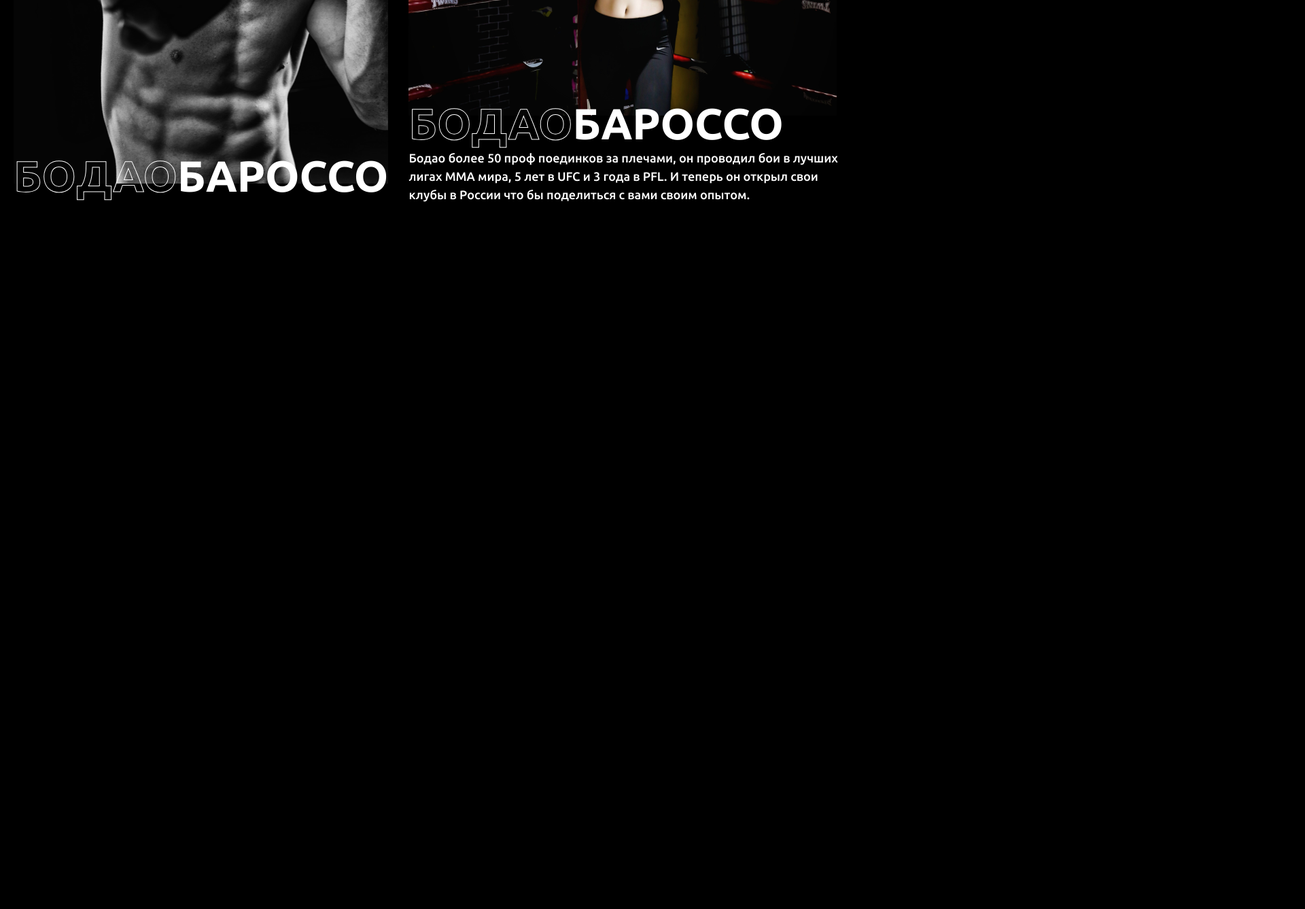
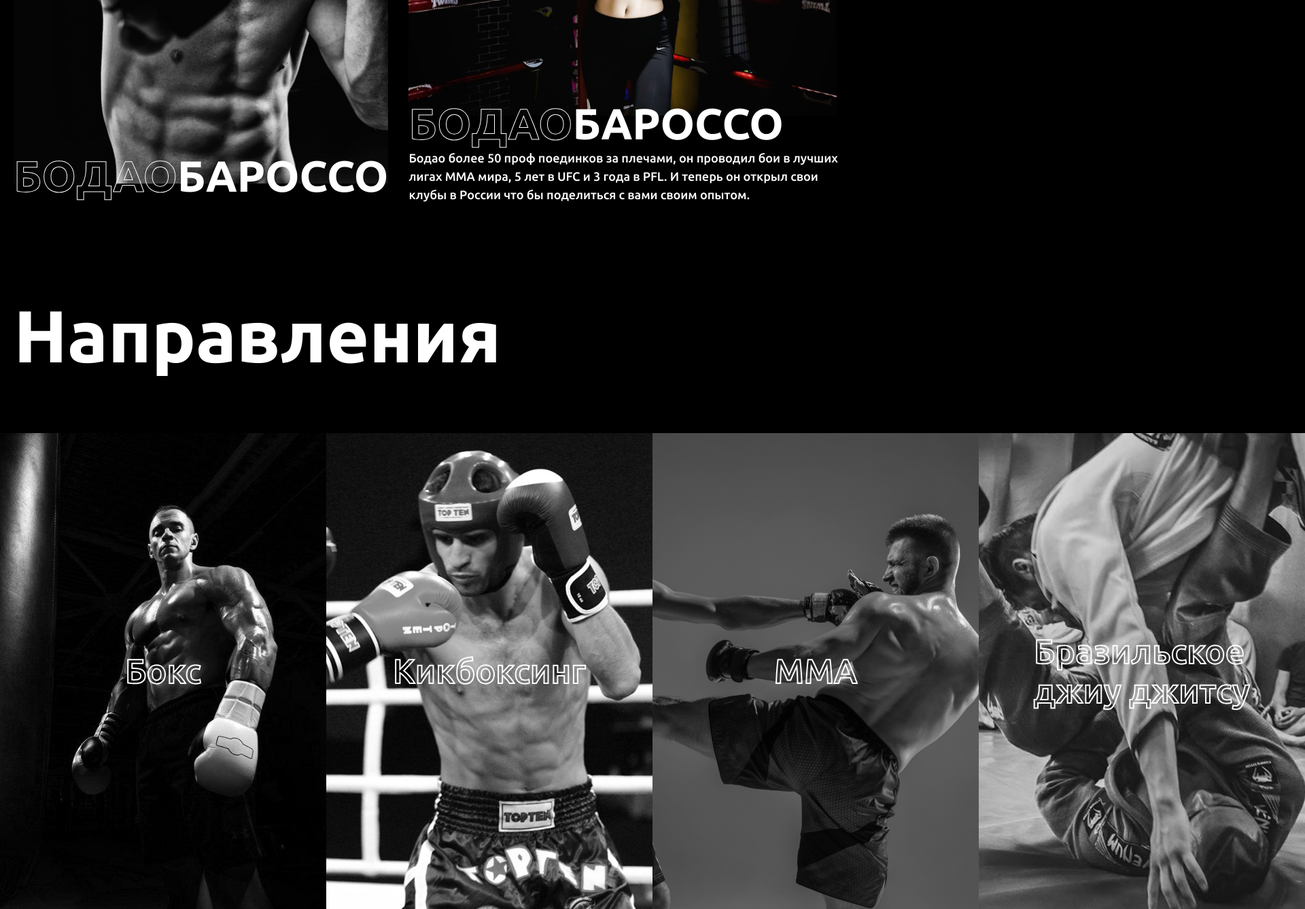
Before and after one commit to ivannezgovorov/Bodao-Team, a plain HTML site: page index.html in a window 1280 px wide. Shown: the part 2535-3872 px from the top of the page at 68% size, 1920 px wide, since content can reach past the window. Before the commit the page ends 2835 px from the top, so only its background shows below. Drawn offline with Linux system fonts and the light colour scheme.

Commit message:
complete category_section
ready category_section

```diff
--- a/index.html
+++ b/index.html
@@ -120,6 +120,28 @@
                 </div>
             </div>
         </section>
+        <section class="fourth-block">
+            <div class="container">
+                <div class="category-title">
+                    <h2>Направления</h2>
+                </div>
+            </div>
+            <div class="category">
+                <div class="category__one one">
+                    Бокс
+                </div>
+                <div class="category__one two">
+                    Кикбоксинг
+                </div>
+                <div class="category__one three">
+                    ММА
+                </div>
+                <div class="category__one four">
+                    Бразильское <br> джиу джитсу
+                </div>
+            </div>
+        </section>
+
     </main>
 </body>
 </html>
--- /dev/null
+++ b/style/category.scss
@@ -0,0 +1,35 @@
+.category{
+    display: flex;
+    @include text(500, 50px, 57.6px, #fff);
+    -webkit-text-fill-color: transparent;
+    -webkit-text-stroke: 2px #fff;
+    margin-top: 100px;
+    &__one{
+        min-width: 480px;
+        min-height: 700px;
+        display: flex;
+        align-items: center;
+        justify-content: center;
+    }
+}
+.one{
+    background-image: url("/img/Rectangle\ 27.png");
+    background-repeat: no-repeat;
+    background-position: center;
+
+}
+.two{
+    background-image: url("/img/Rectangle\ 28.png");
+    background-repeat: no-repeat;
+    background-position: center;
+}
+.three{
+    background-image: url("/img/Rectangle\ 26.png");
+    background-repeat: no-repeat;
+    background-position: center;
+}
+.four{
+    background-image: url("/img/Rectangle\ 29.png");
+    background-repeat: no-repeat;
+
+}
--- a/style/main.scss
+++ b/style/main.scss
@@ -32,8 +32,20 @@ $darkorange: #F9BA50;
     line-height: $lh;
     color: $cr;
 }
+/*
+down not good code, i don't know why this class not correct work in category.scss
+*/
+
+.category-title{
+    font-weight: 700;
+    font-size: 72px;
+    line-height: 86.4px;
+    color: #fff;
+    margin-top: 150px;
+}
 
 @import "header";
 @import "sign";
 @import "about";
 @import "trainers";
+@import "category";
```
Also changed, not shown: style/main.css, 1 other file.
